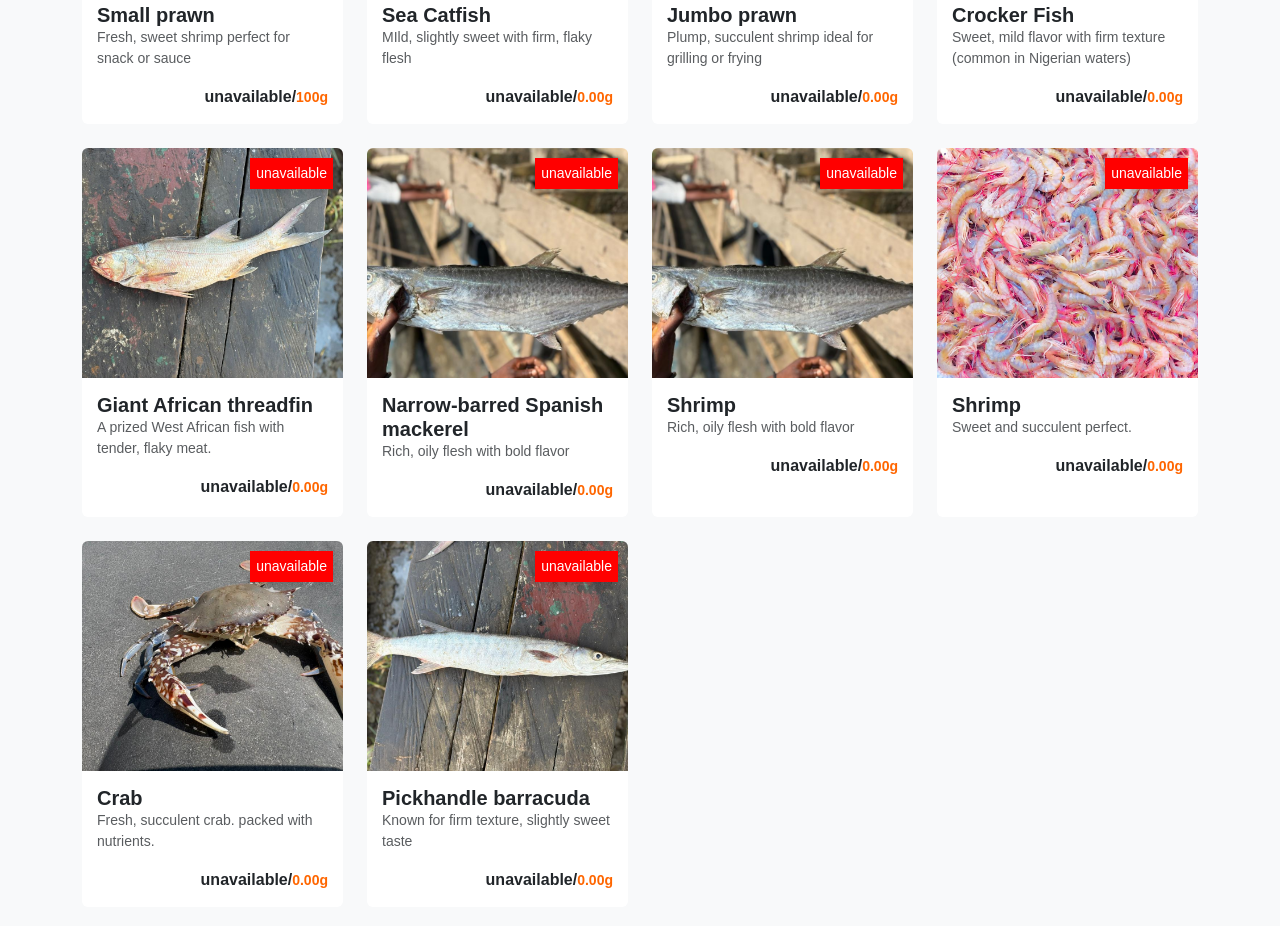
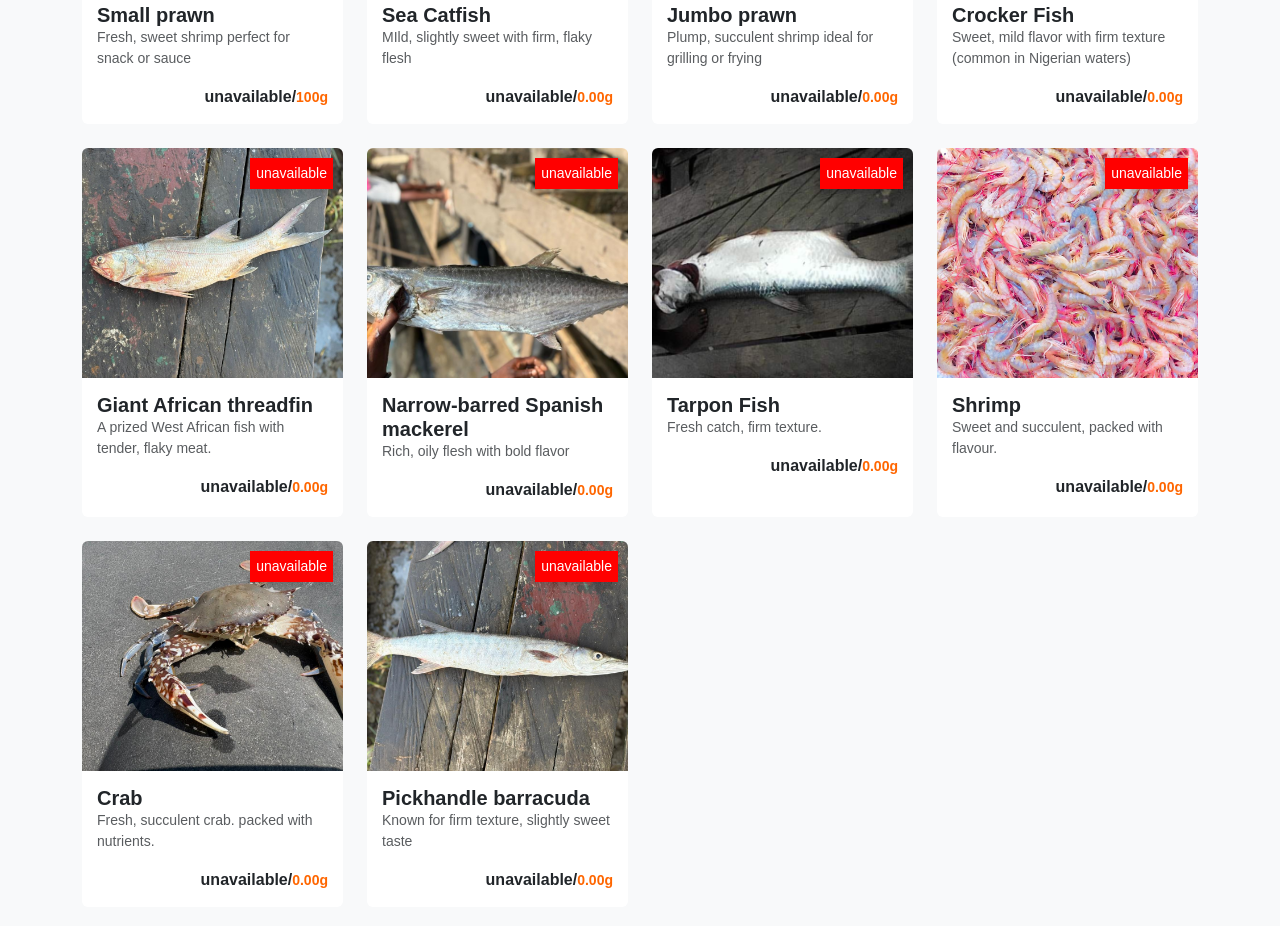
Before and after one commit to Damisasarah11/seafood.com, a plain HTML site: page menu.html in a window 1280 px wide. Shown: the part 640-1566 px from the top of the page. Drawn offline with nearby package versions, Linux system fonts and the light colour scheme.

Commit message:
9th comit

```diff
--- a/menu.html
+++ b/menu.html
@@ -220,15 +220,15 @@
       <div class="col-lg-3 col-md-6 mb-4  wow animate__fadeInUp" data-wow-delay="0.6s">
         <div class="menu-card rounded shadow-on-hover bg-white">
           <div class="menu-img">
-            <img src="./assets/narrow-barred spanish mackerel.jpg" alt="fresh salmon" class="img-fluid">
+            <img src="./assets/tarpon fish.jpg" alt="fresh salmon" class="img-fluid">
             <div class="fresh-span">
               <small class="unavailable">unavailable</small>
             </div>
           </div>
 
           <div class="menu-body">
-            <h5 class="menu-title mb-0 fw-bold text-dark">Shrimp</h5>
-            <p class="text-muted small">Rich, oily flesh with bold flavor</p>
+            <h5 class="menu-title mb-0 fw-bold text-dark">Tarpon Fish</h5>
+            <p class="text-muted small">Fresh catch, firm texture.</p>
 
             <div class="menu-footer">
               <span class="fw-bold">unavailable/<small class="gram">0.00g</small></span>
@@ -248,7 +248,7 @@
 
           <div class="menu-body">
             <h5 class="menu-title mb-0 fw-bold text-dark">Shrimp</h5>
-            <p class="text-muted small">Sweet and succulent perfect.</p>
+            <p class="text-muted small">Sweet and succulent, packed with flavour.</p>
 
             <div class="menu-footer">
               <span class="fw-bold">unavailable/<small class="gram">0.00g</small></span>
```
